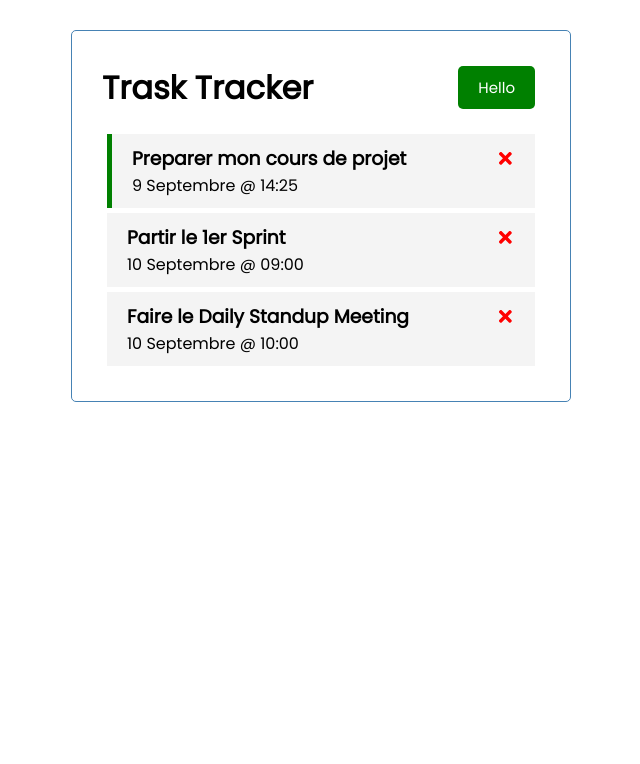
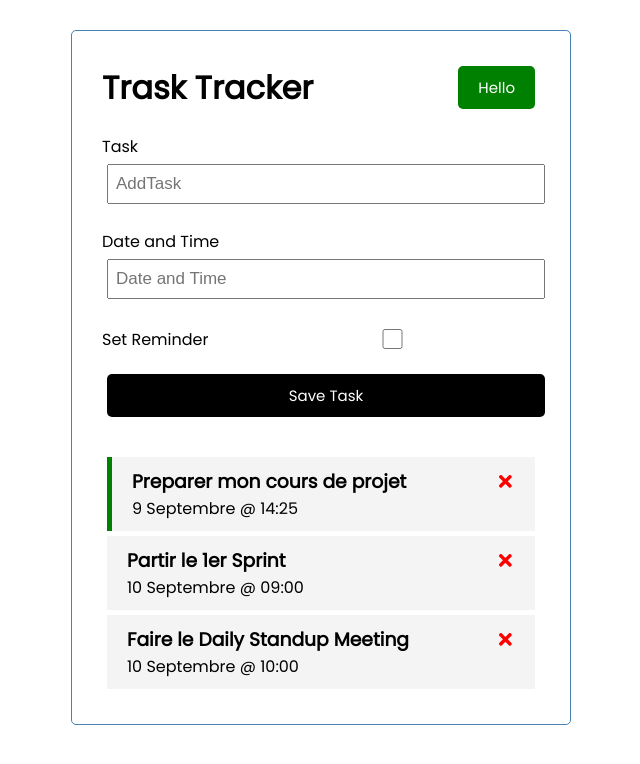
Before and after one commit to zeprof/react-task-tracker, a React (Create React App) app: page / in a window 1280 px wide. Shown: the top 764 px of the page, without its empty margins (319-959 px from the left). Built offline with nearby package versions, Linux system fonts and the light colour scheme.

Commit message:
Ajout de composant 'addTask'

```diff
--- a/src/App.js
+++ b/src/App.js
@@ -2,6 +2,7 @@
 import './App.css';
 import Header from './components/Header'
 import Tasks from './components/Tasks'
+import AddTask from './components/AddTask';
 
 function App() {
 
@@ -45,6 +46,7 @@
   return (
     <div className='container'>
       <Header/>
+      <AddTask/>
       {tasks.length > 0 ?
        <Tasks tasks={tasks}
        onDelete={deleteTask}
--- /dev/null
+++ b/src/components/AddTask.js
@@ -0,0 +1,33 @@
+import {useState} from 'react'
+
+const AddTask = () => {
+    const [text, setText] = useState('')
+    const [day, setDay] = useState('')
+    const [reminder, setReminder] = useState(false)
+
+    return (
+        <form className='add-form'>
+            <div className='form-control'>
+                <label>Task</label>
+                <input type='text' placeholder='AddTask'
+                value={text}
+                onChange={(e) => setText(e.target.value)} />
+            </div>
+            <div className='form-control'>
+                <label>Date and Time</label>
+                <input type='text' placeholder='Date and Time'
+                value={day}
+                onChange={(e) => setDay(e.target.value)} />
+            </div>
+            <div className='form-control form-control-check'>
+                <label>Set Reminder</label>
+                <input type='checkbox'
+                    value={reminder}
+                    onChange={(e) => setReminder(e.currentTarget.checked)} />
+            </div>
+            <input type='submit' value='Save Task' className='btn btn-block'/>
+        </form>
+    )
+}
+
+export default AddTask
```
